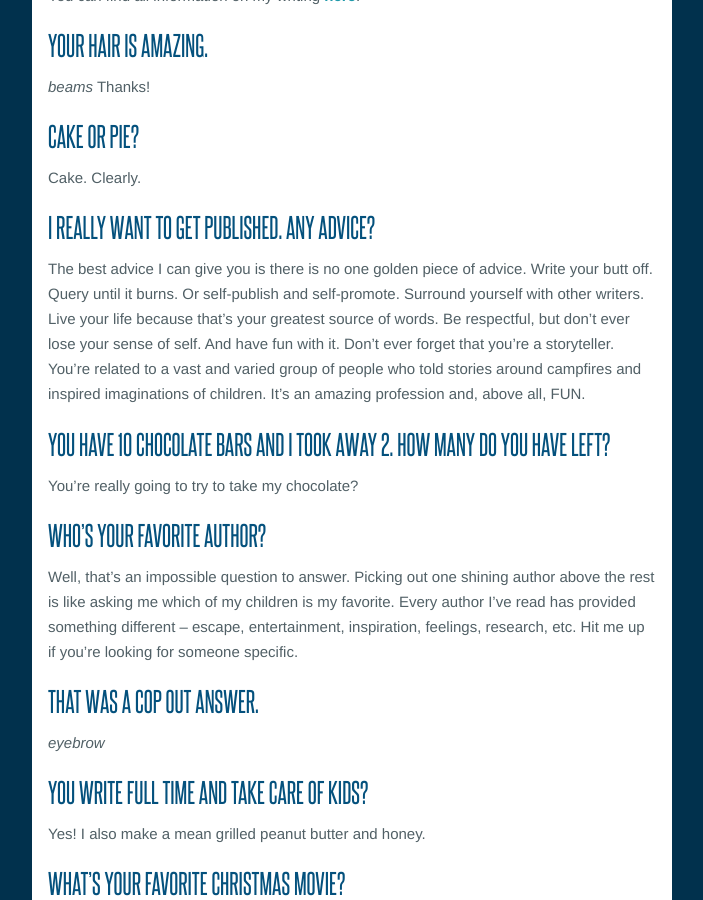
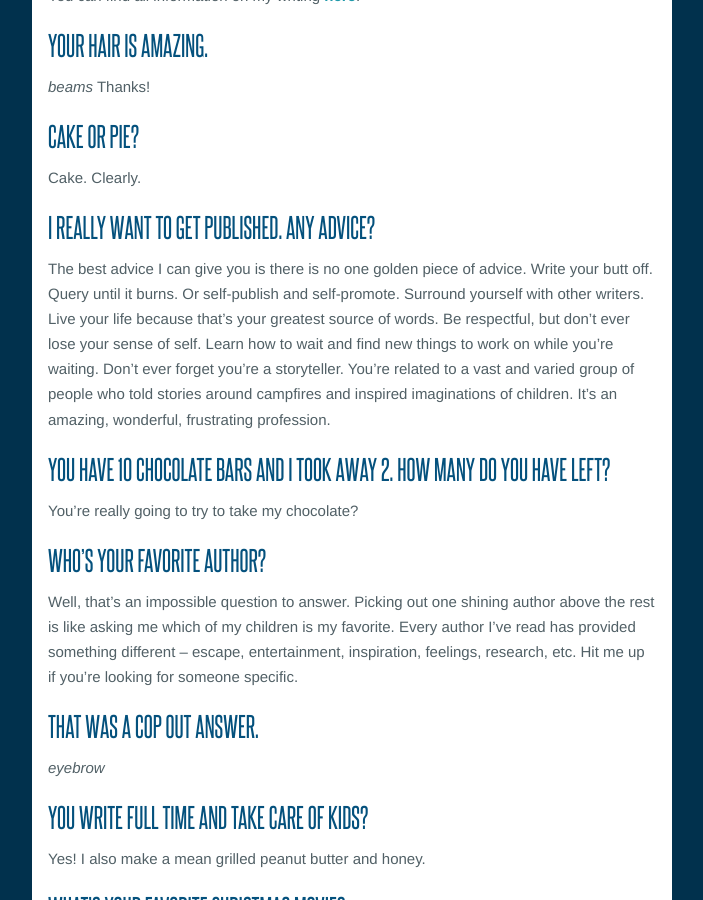
Before and after one commit to TristinaWright/tristinawright.github.io, a Jekyll site: the page built from _posts/static/2015-12-08-faq.md, in a window 1280 px wide and 900 px high, scrolled down 1240 px. Shown: the whole window, without its empty margins (288-991 px from the left). Built offline with Jekyll 4.4.1, drawn with Linux system fonts in a browser that asks for light colours; some of the changed text lies outside the part shown.

Commit message:
Updated 2015-12-08-faq.md

```diff
--- a/_posts/static/2015-12-08-faq.md
+++ b/_posts/static/2015-12-08-faq.md
@@ -62,7 +63,7 @@ Cake. Clearly.
 
 ### I really want to get published. Any advice?
 
-The best advice I can give you is there is no one golden piece of advice. Write your butt off. Query until it burns. Or self-publish and self-promote. Surround yourself with other writers. Live your life because that’s your greatest source of words. Be respectful, but don’t ever lose your sense of self. And have fun with it. Don’t ever forget that you’re a storyteller. You’re related to a vast and varied group of people who told stories around campfires and inspired imaginations of children. It’s an amazing profession and, above all, FUN.
+The best advice I can give you is there is no one golden piece of advice. Write your butt off. Query until it burns. Or self-publish and self-promote. Surround yourself with other writers. Live your life because that’s your greatest source of words. Be respectful, but don’t ever lose your sense of self. Learn how to wait and find new things to work on while you're waiting. Don’t ever forget you’re a storyteller. You’re related to a vast and varied group of people who told stories around campfires and inspired imaginations of children. It’s an amazing, wonderful, frustrating profession.
 
 
 
```
Also changed, not shown: other parts of _posts/static/2015-12-08-faq.md (+2 -1 lines).
